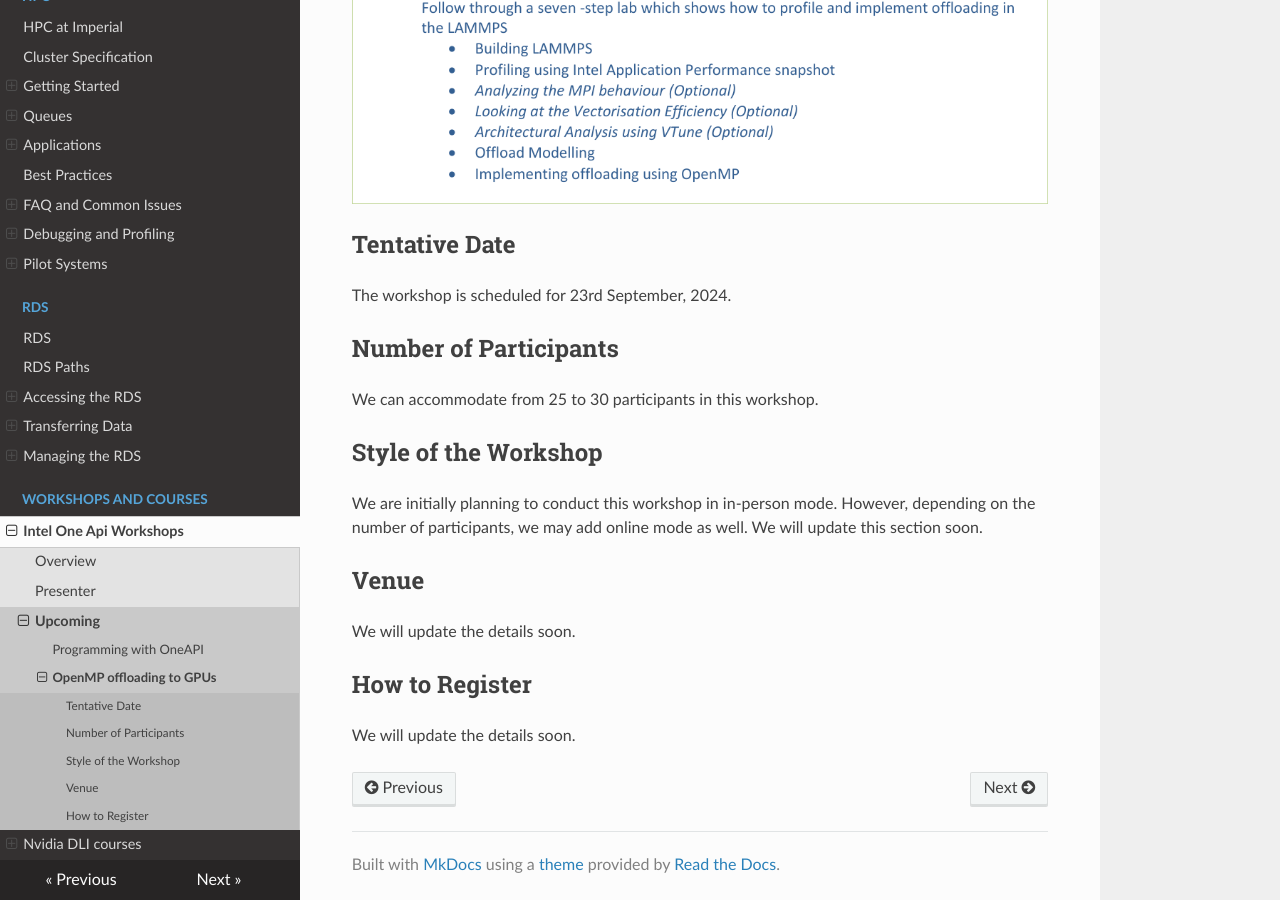
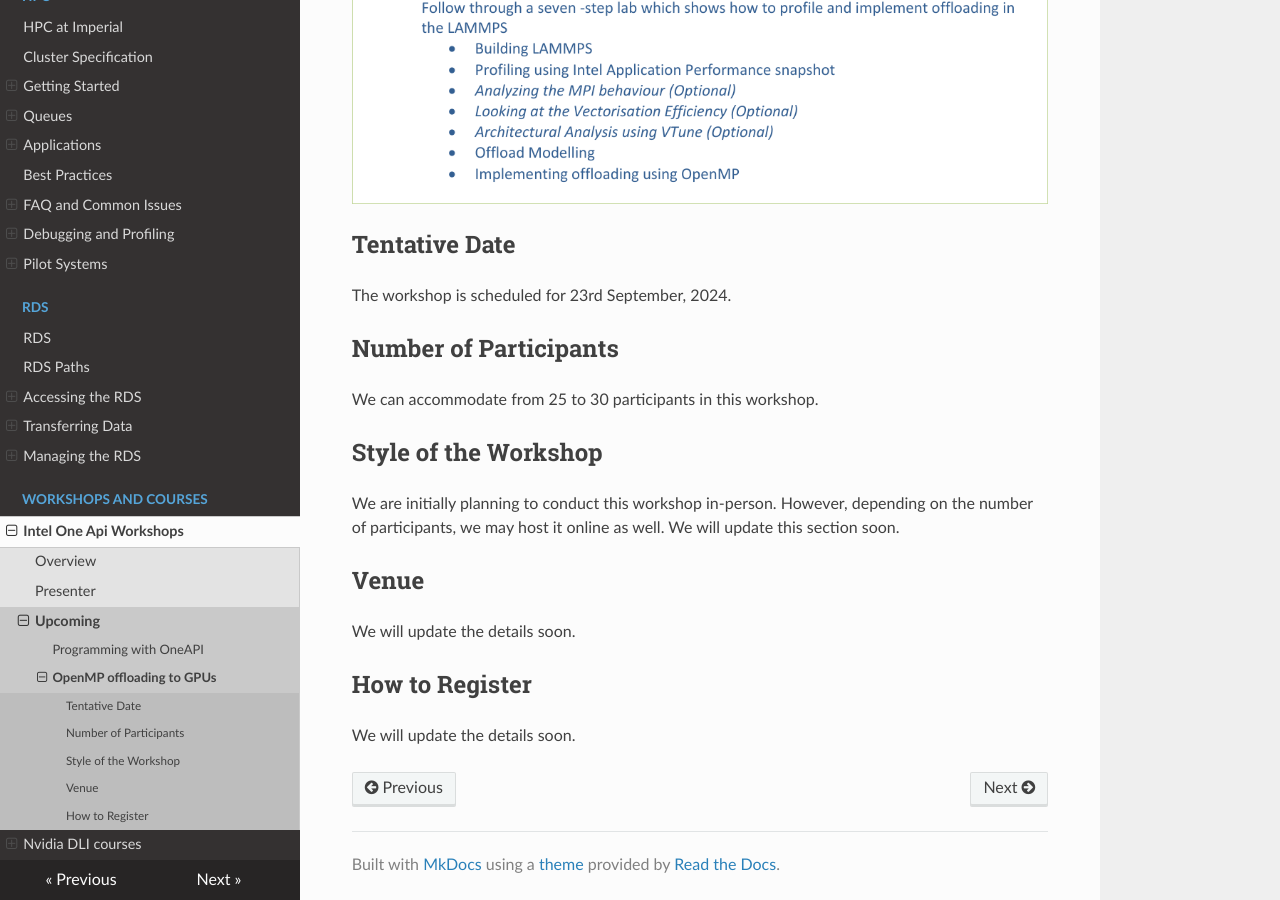
Before and after one commit to ImperialCollegeLondon/icl-rcs-user-guide, an MkDocs documentation site: the page built from docs/Workshops/Intel/openmp_offloading.md, in a window 1280 px wide and 900 px high, scrolled down 693 px. Built offline with MkDocs 1.6.1, drawn with Linux system fonts in a browser that asks for light colours; nearby versions of some CDN libraries.

Commit message:
Update docs/Workshops/Intel/openmp_offloading.md
Co-authored-by: David Hempston <cyber_veio@hotmail.com>

```diff
--- a/docs/Workshops/Intel/openmp_offloading.md
+++ b/docs/Workshops/Intel/openmp_offloading.md
@@ -13,7 +13,7 @@ We can accommodate from 25 to 30 participants in this workshop.
 
 ## Style of the Workshop
 
-We are initially planning to conduct this workshop in in-person mode. However, depending on the number of participants, we may add online mode as well. We will update this section soon.
+We are initially planning to conduct this workshop in-person. However, depending on the number of participants, we may host it online as well. We will update this section soon.
 
 ## Venue
 
```
